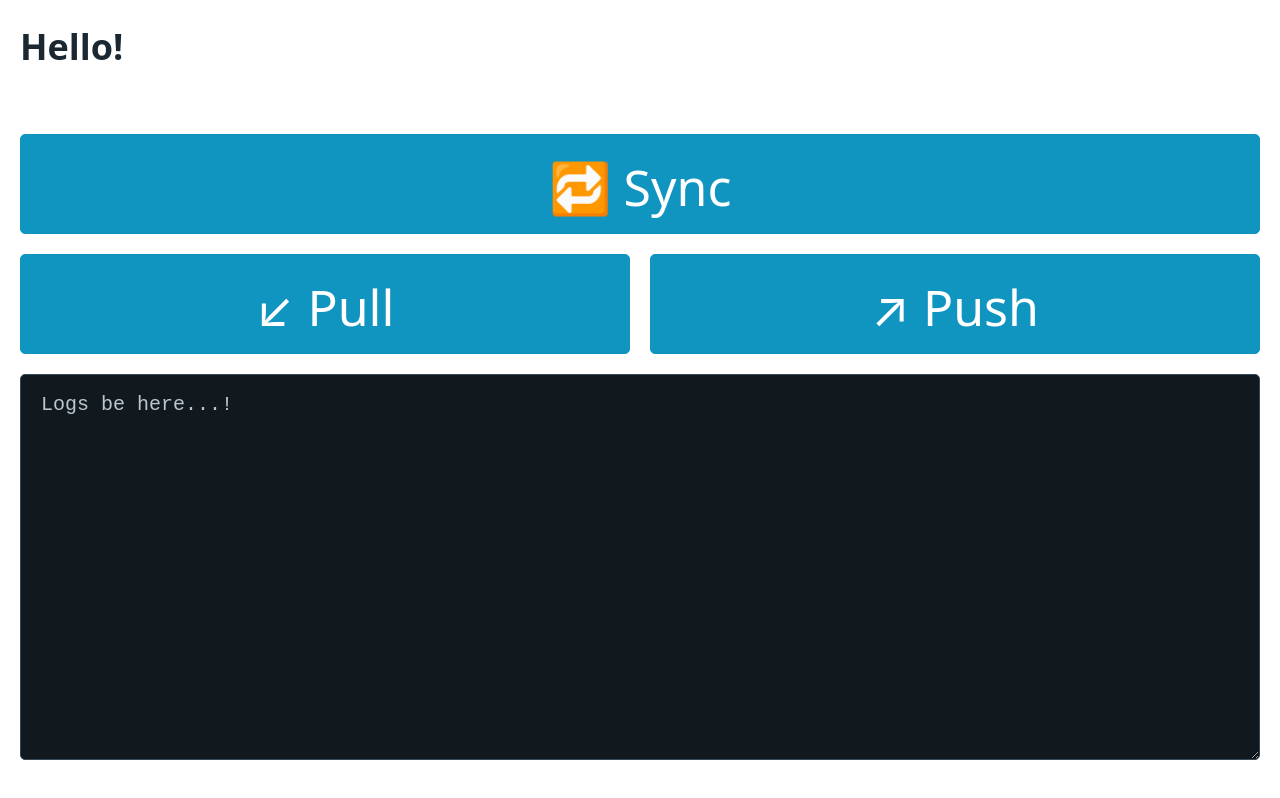
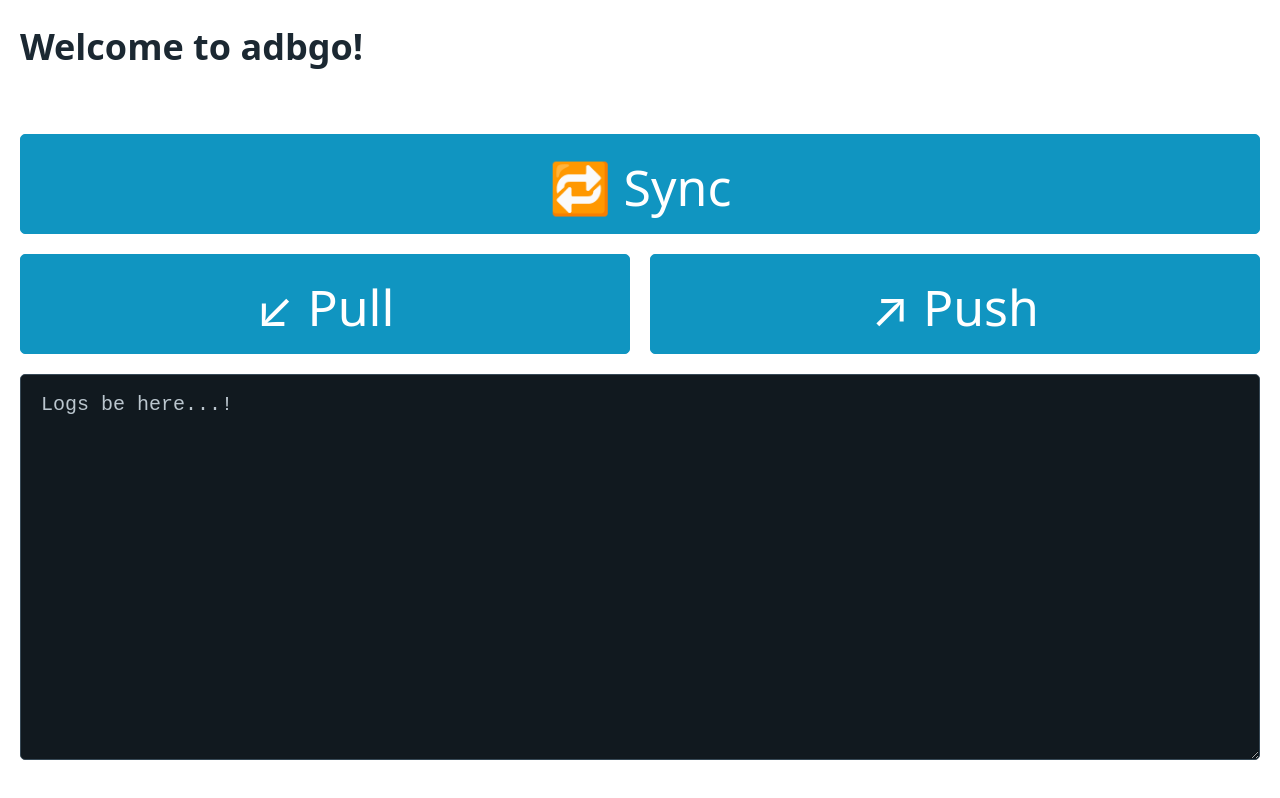
Before and after one commit to gazedash/adb-go, a plain HTML site: page index.html in a window 1280 px wide. Drawn offline with nearby package versions, Linux system fonts and the light colour scheme.

Commit message:
fix hello world texts

```diff
--- a/index.html
+++ b/index.html
@@ -4,7 +4,7 @@
 <head>
     <meta charset="UTF-8">
     <meta name="viewport" content="width=device-width, initial-scale=1.0">
-    <title>Hello world</title>
+    <title>adbgo</title>
     <link rel="stylesheet" href="https://cdn.jsdelivr.net/npm/@picocss/pico@1/css/pico.min.css">
 </head>
 
@@ -12,7 +12,7 @@
     <div class="content">
         <div class="flex">
             <h1>
-                Hello!
+                Welcome to adbgo!
             </h1>
             <div class="flex-layout">
                 <button id="sync" onclick="execute('/sync')">&#128257; Sync</button>
```
